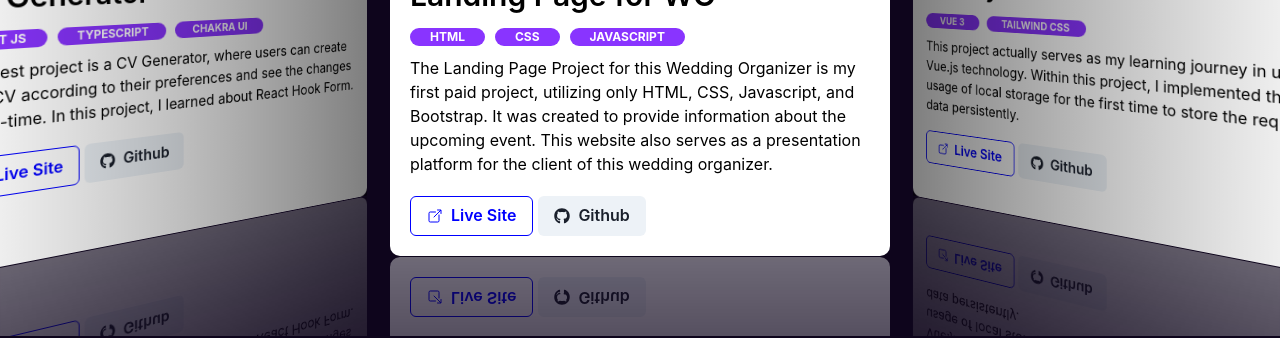
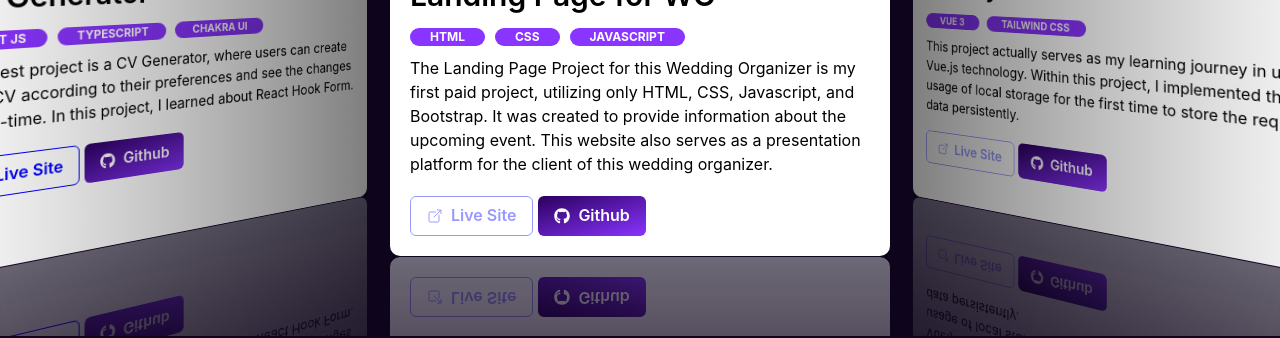
Before and after one commit to tegarfaris/portfolio-v2, a React (Vite) app: page / in a window 1280 px wide. Shown: the part 4200-4538 px from the top of the page. Built offline with nearby package versions, Linux system fonts and the light colour scheme.

Commit message:
feat: integrate live site and github

```diff
--- a/src/components/page-modules/home/projects-section/index.tsx
+++ b/src/components/page-modules/home/projects-section/index.tsx
@@ -1,5 +1,5 @@
 import React from "react";
-import { Badge, Button, Flex, Image, Text } from "@chakra-ui/react";
+import { Badge, Button, Flex, Image, Text, Tooltip } from "@chakra-ui/react";
 import HeadingTittle from "../../../HeadingTittle";
 import { PROJECTS_ASSETS } from "../../../../helper/image.cld";
 import { IoOpenOutline } from "react-icons/io5";
@@ -15,6 +15,8 @@ const ProjectsSection: React.FC = () => {
       id: 0,
       title: "Landing Page for WO",
       image: PROJECTS_ASSETS.WO,
+      liveSite: "",
+      github: "https://github.com/tegarfaris/landing-page",
       description:
         "The Landing Page Project for this Wedding Organizer is my first paid project, utilizing only HTML, CSS, Javascript, and Bootstrap. It was created to provide information about the upcoming event. This website also serves as a presentation platform for the client of this wedding organizer.",
       tech: ["HTML", "CSS", "Javascript"],
@@ -23,6 +25,8 @@ const ProjectsSection: React.FC = () => {
       id: 1,
       title: "Survey Web",
       image: PROJECTS_ASSETS.NOT_FOUND,
+      liveSite: "",
+      github: "https://github.com/tegarfaris/TCI-fe",
       description:
         "This project actually serves as my learning journey in using Vue.js technology. Within this project, I implemented the usage of local storage for the first time to store the required data persistently.",
       tech: ["Vue 3", "Tailwind CSS"],
@@ -31,6 +35,8 @@ const ProjectsSection: React.FC = () => {
       id: 2,
       title: "Tokopedia Clone (Product List)",
       image: PROJECTS_ASSETS.NOT_FOUND,
+      liveSite: "",
+      github: "https://github.com/tegarfaris/talentpoolarutala-frontend",
       description:
         "This project was created to challenge myself to see if I could replicate the UI of Tokopedia as closely as possible. Throughout its development, I encountered numerous learning opportunities, particularly in the aspects of layouting and responsive web design.",
       tech: ["React JS", "Tailwind CSS"],
@@ -39,6 +45,8 @@ const ProjectsSection: React.FC = () => {
       id: 3,
       title: "Contact List",
       image: PROJECTS_ASSETS.PHONE_BOOK,
+      liveSite: "",
+      github: "https://github.com/tegarfaris/phone-book-project",
       description:
         "This project marks my first attempt as part of a technical test for a company. Here, I also delved into learning about integrations using GraphQL Apollo Client.",
       tech: ["React JS", "Typescript", "Chakra UI", "GraphQL", "Apollo Client"],
@@ -47,6 +55,8 @@ const ProjectsSection: React.FC = () => {
       id: 4,
       title: "Web News",
       image: PROJECTS_ASSETS.NEWS_APP,
+      liveSite: "",
+      github: "https://github.com/tegarfaris/fe-enigma-news-apps",
       description:
         "This project is a website aimed at implementing a public API. I utilized the News API as the primary public API source for this website.",
       tech: ["Vite", "React JS", "Typescript", "Antd Design"],
@@ -55,6 +65,8 @@ const ProjectsSection: React.FC = () => {
       id: 5,
       title: "ToDo List",
       image: PROJECTS_ASSETS.TODOS,
+      liveSite: "https://to-do-apps-mu.vercel.app/",
+      github: "https://github.com/tegarfaris/toDo-apps",
       description:
         "This project is similar to typical ToDo apps and serves as a learning tool for implementing Redux Toolkit.",
       tech: ["React JS", "Typescript", "Chakra UI", "Redux Toolkit"],
@@ -63,6 +75,8 @@ const ProjectsSection: React.FC = () => {
       id: 6,
       title: "Food Apps",
       image: PROJECTS_ASSETS.FOOD_APPS,
+      liveSite: "",
+      github: "https://github.com/tegarfaris/food-apps",
       description:
         "In this project, only the UI is present and it's not integrated with a backend. The challenge lies in creating a responsive and visually appealing UI.",
       tech: ["Vite", "React JS", "Tailwind CSS"],
@@ -71,6 +85,9 @@ const ProjectsSection: React.FC = () => {
       id: 7,
       title: "CV Generator",
       image: PROJECTS_ASSETS.CV_GENERATOR,
+      liveSite:
+        "https://portfolio-generator-tegarfarisns-projects.vercel.app/portfolio",
+      github: "https://github.com/tegarfaris/portfolio-generator",
       description:
         "My latest project is a CV Generator, where users can create their CV according to their preferences and see the changes in real-time. In this project, I learned about React Hook Form.",
       tech: ["Next JS", "Typescript", "Chakra UI"],
@@ -101,7 +118,7 @@ const ProjectsSection: React.FC = () => {
             slideShadows: true,
           }}
           modules={[EffectCoverflow, Pagination]}
-          pagination={{ clickable: true }} // menambahkan pagination
+          pagination={{ clickable: true }}
         >
           <Flex className="swiper-wrapper" w="800px" justifyContent="center">
             {PROJECTS.map((project) => (
@@ -142,15 +159,38 @@ const ProjectsSection: React.FC = () => {
                       gap="5px"
                       pt="10px"
                     >
+                      <Tooltip
+                        display={project.liveSite === "" ? "flex" : "none"}
+                        label="Live not Ready"
+                      >
+                        <Button
+                          as="a"
+                          variant="outline"
+                          color="blue"
+                          border="1px solid blue"
+                          leftIcon={<IoOpenOutline />}
+                          isDisabled={project.liveSite === ""}
+                          disabled
+                          target={project.liveSite !== "" ? "_blank" : "_self"}
+                          href={
+                            project.liveSite !== ""
+                              ? project.liveSite
+                              : "#projects-section"
+                          }
+                        >
+                          Live Site
+                        </Button>
+                      </Tooltip>
                       <Button
-                        variant="outline"
-                        color="blue"
-                        border="1px solid blue"
-                        leftIcon={<IoOpenOutline />}
+                        as="a"
+                        bg="linear-gradient(162deg, rgba(43,0,95,1) 0%, rgba(137,52,255,1) 100%, rgba(0,0,0,1) 100%)"
+                        leftIcon={<FaGithub />}
+                        color="white"
+                        target="_blank"
+                        href={project.github}
                       >
-                        Live Site
+                        Github
                       </Button>
-                      <Button leftIcon={<FaGithub />}>Github</Button>
                     </Flex>
                   </Flex>
                 </Flex>
```
